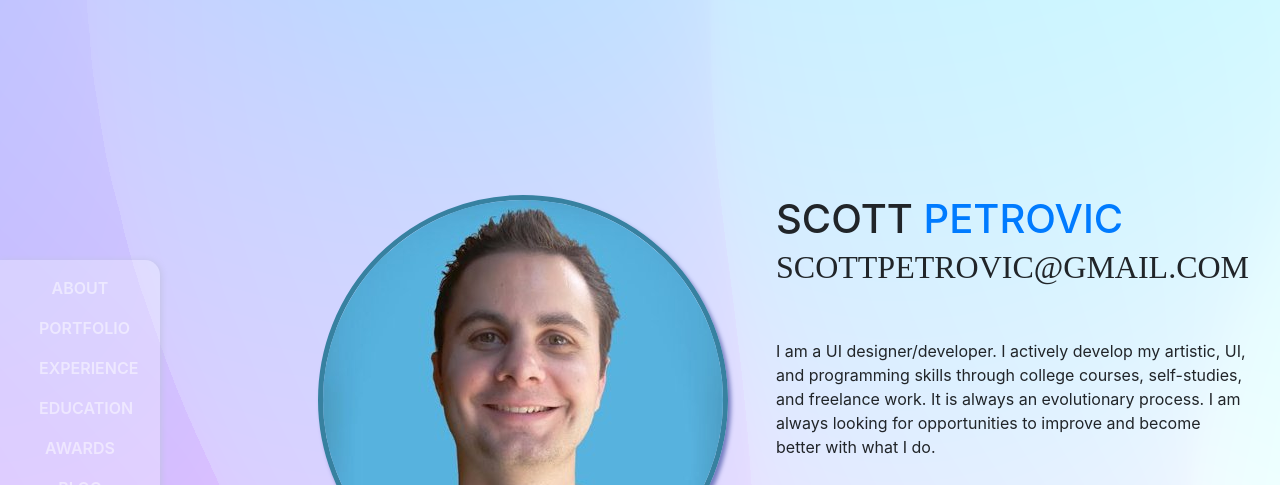
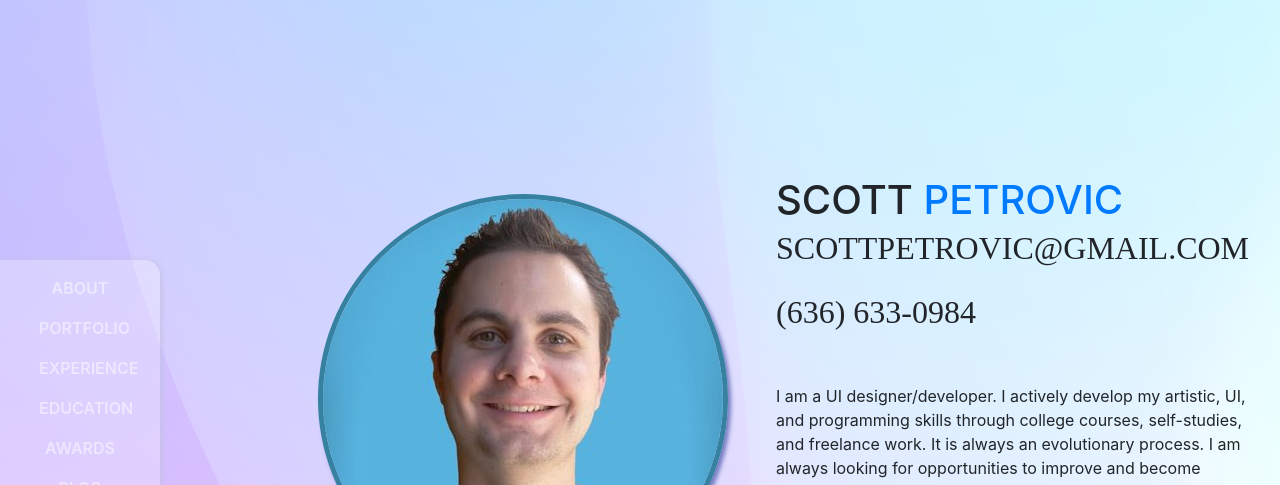
Before and after one commit to scottpetrovic/portfolio, a website built with Vite: page index.html in a window 1280 px wide. Shown: the top 485 px of the page. Built offline with nearby package versions, Linux system fonts and the light colour scheme; animation ran at ten frames a second; a web font is replaced by a local one.

Commit message:
Add phone number for business reasons

```diff
--- a/index.html
+++ b/index.html
@@ -72,8 +72,11 @@
               <h1 class="mb-0">Scott
                 <span class="text-primary">Petrovic</span>
               </h1>
+              <div class="subheading">
+                <span>scottpetrovic@gmail.com</span>
+              </div>
               <div class="subheading mb-5">
-                <span>scottpetrovic@gmail.com</span>
+                <span>(636) 633-0984</span>
               </div>
               <p class="mb-5">I am a UI designer/developer. I actively develop my artistic, UI, and programming skills through college courses, self-studies, and freelance work. It is always an evolutionary process. I am always looking for opportunities to improve and become better with what I do.</p>
 
```
